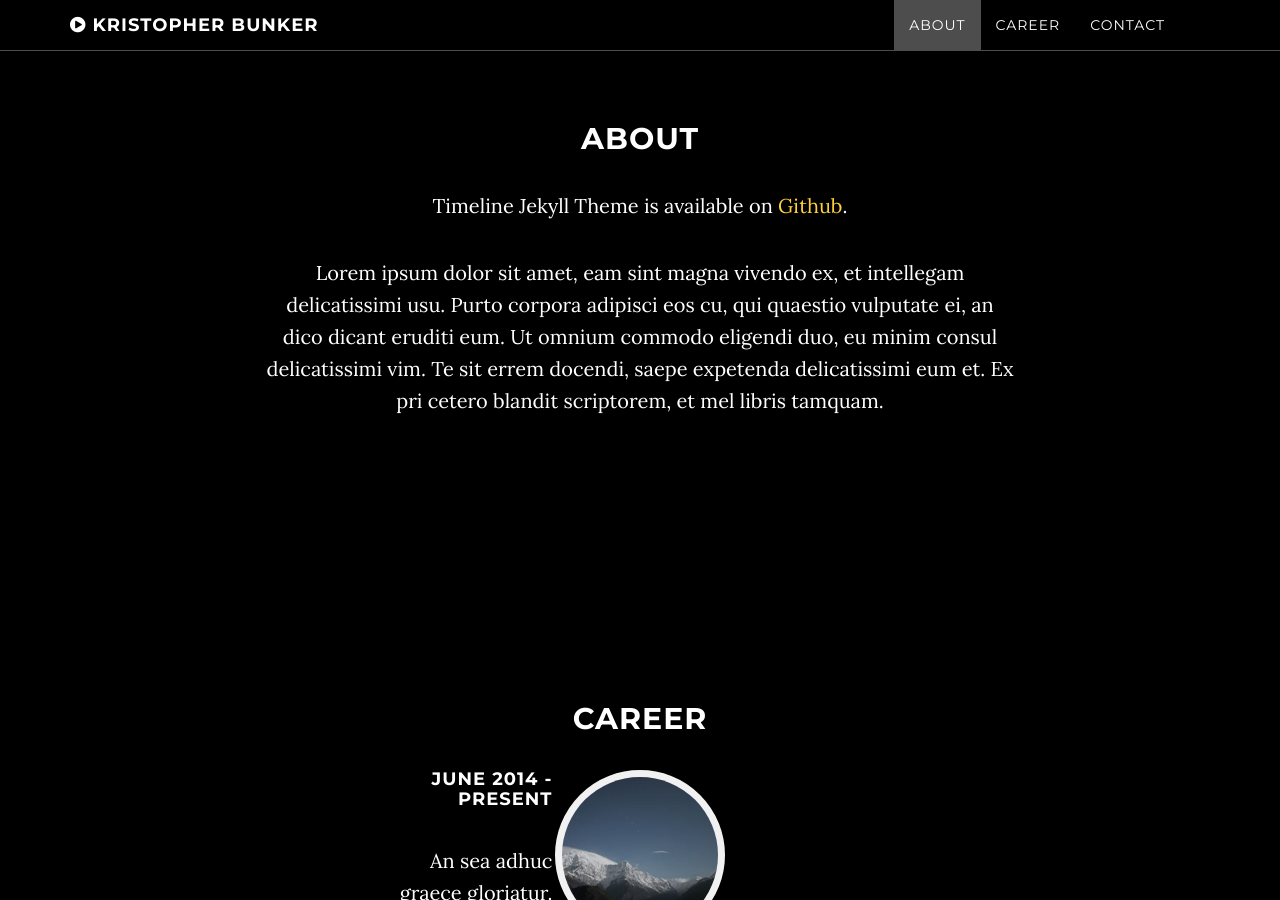
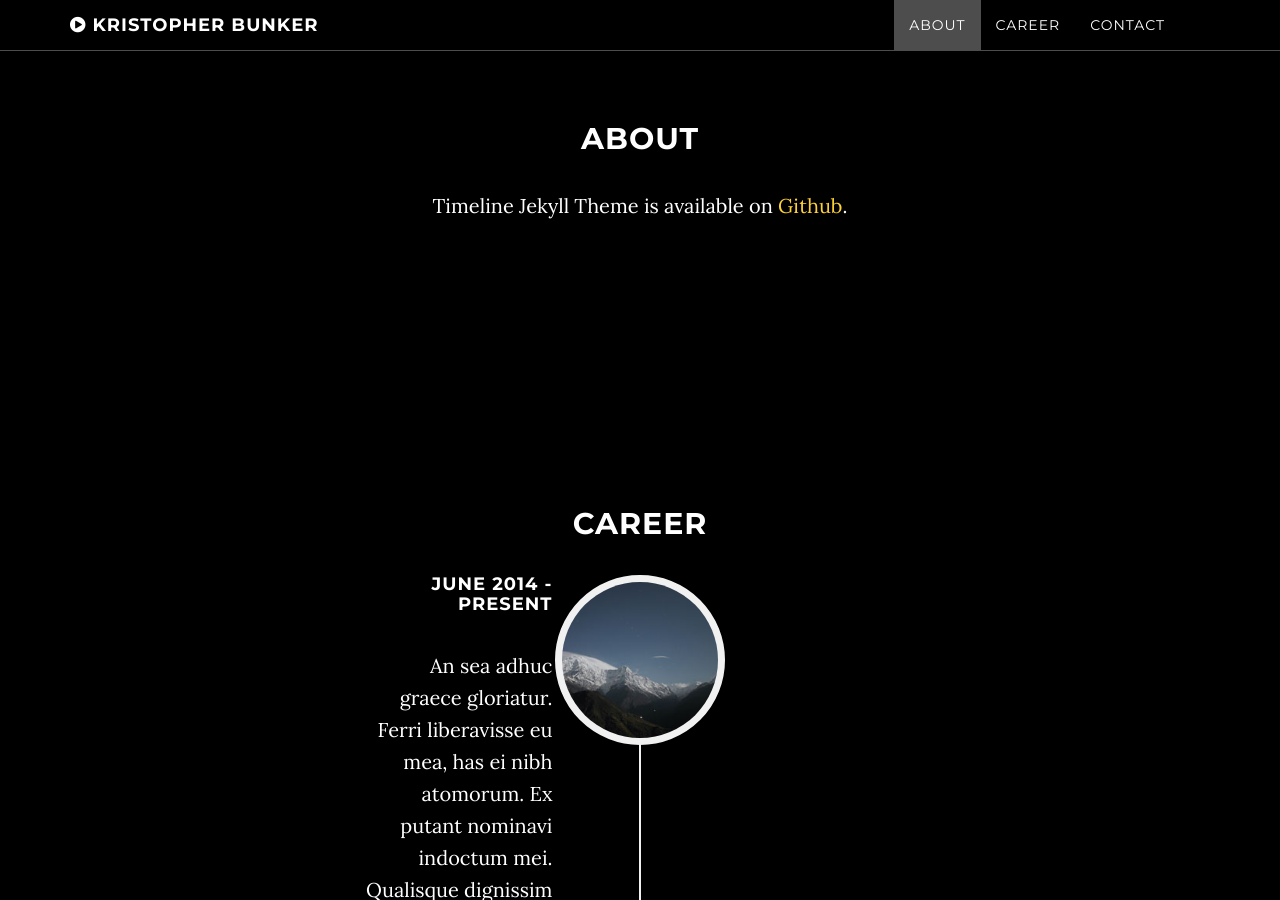
Before and after one commit to kwbunker/kwbunker.github.io, a Jekyll site: the page built from index.html, in a window 1280 px wide and 900 px high, scrolled down 1028 px. Built offline with Jekyll 4.4.1, drawn with Linux system fonts in a browser that asks for light colours.

Commit message:
Update about.html

```diff
--- a/about.html
+++ b/about.html
@@ -6,5 +6,3 @@ title: About
 ## About
 
 Timeline Jekyll Theme is available on [Github](https://github.com/kirbyt/timeline-jekyll-theme).
-
-Lorem ipsum dolor sit amet, eam sint magna vivendo ex, et intellegam delicatissimi usu. Purto corpora adipisci eos cu, qui quaestio vulputate ei, an dico dicant eruditi eum. Ut omnium commodo eligendi duo, eu minim consul delicatissimi vim. Te sit errem docendi, saepe expetenda delicatissimi eum et. Ex pri cetero blandit scriptorem, et mel libris tamquam.
```
